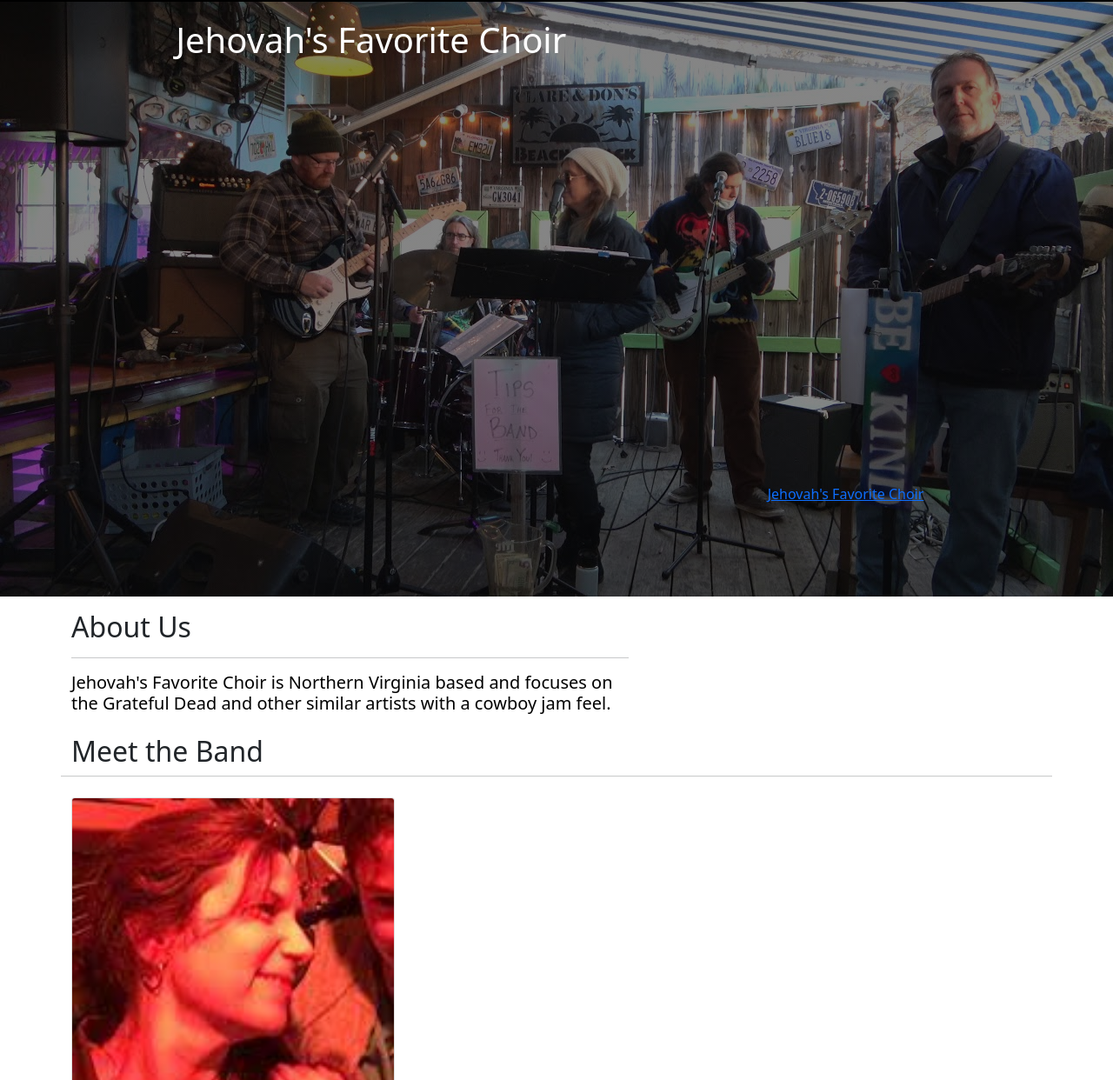
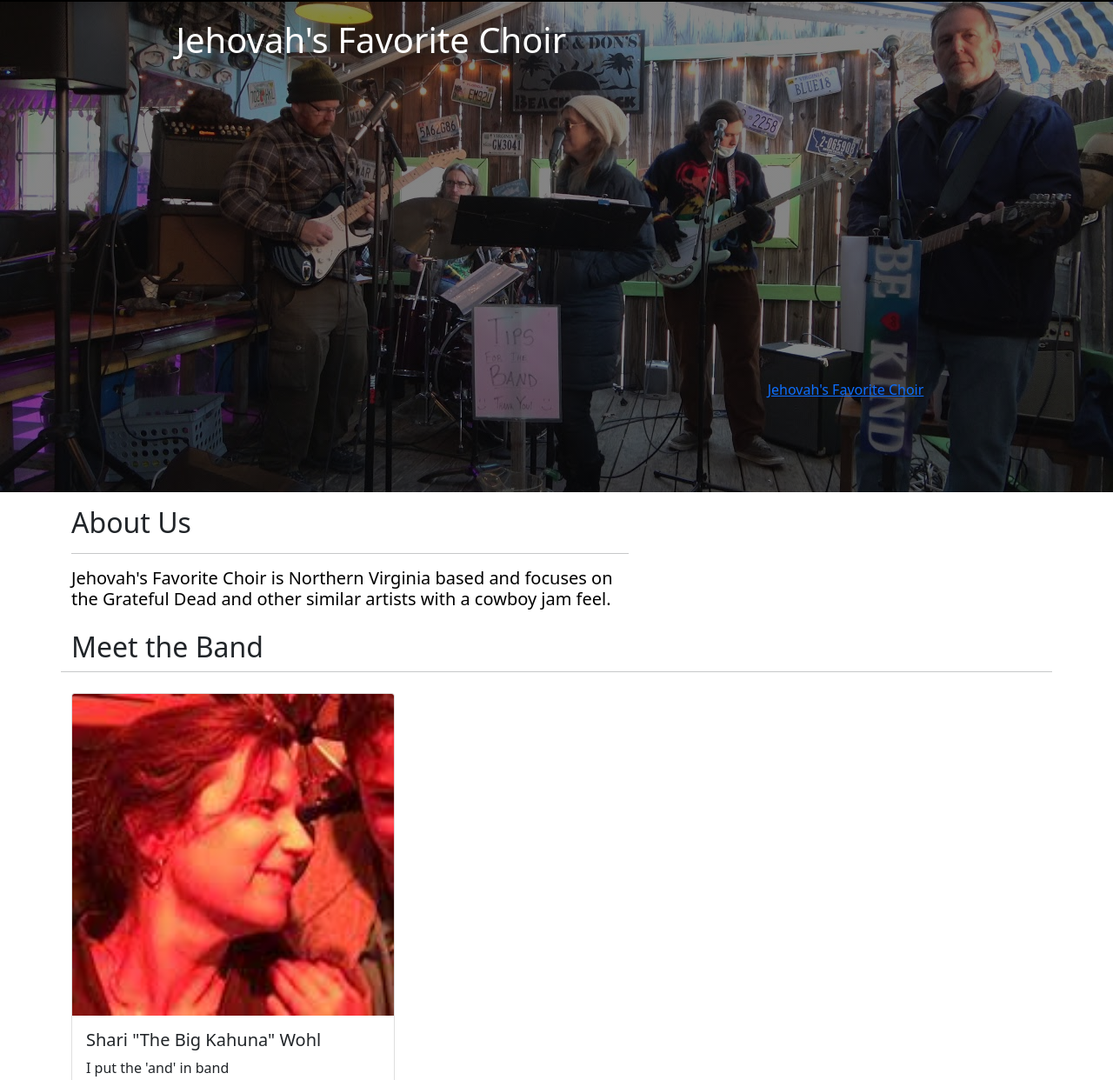
Before and after one commit to trigaten/Jehovah-s-Favorite-Choir, a plain HTML site: page index.html in a window 1280 px wide. Shown: the part 58-1300 px from the top of the page at 87% size. Drawn offline with nearby package versions, Linux system fonts and the light colour scheme.

Commit message:
bg-img-style

```diff
--- a/index.html
+++ b/index.html
@@ -74,11 +74,13 @@
         }
     </style>
     <!-- rgb(22, 67, 118) -->
-    <div class="jumbotron pt-5 mt-4" style="min-height: 45rem; background-color:white;background: linear-gradient( rgba(11, 11, 11, 0.5), rgba(11, 11, 11, 0.5) ), url('media/the-band.jpg');background-size: cover;">
+    <div class="jumbotron pt-5 mt-4" style="background-color:white;background: linear-gradient( rgba(11, 11, 11, 0.5), rgba(11, 11, 11, 0.5) ), url('media/the-band.jpg');background-size: cover;background-repeat: no-repeat;background-position:center">
+
         <div class="container-fluid pt-2">
             <div class="row">
                 <div class="col-md-12 col-lg-8">
                     <h1 style="color:white;" class="text-center mb-3">Jehovah's Favorite Choir</h1>
+                    <div style="min-height: 30rem;"></div>
                     <!-- <img src="media/the-band.jpg" class="img-fluid center-block" style="border-radius: 7px; border: 1px solid black; max-width: 95%"> -->
 
                 </div>
@@ -151,7 +153,7 @@
             el: '#people',
             data: {
                 people: [
-                    { image: 'media/people/Shari.jpeg', name: "Shari", quote: "I put the and in band" }
+                    { image: 'media/people/Shari.jpeg', name: 'Shari "The Big Kahuna" Wohl', quote: "I put the 'and' in band" }
                 ]
             }
         })
@@ -159,8 +161,7 @@
 </body>
 
 <footer
-    style="height: 60px;margin-top: 30px; background-image: url(media/footer-bg.png);background-repeat: repeat-x; background-size:contain">
-
+    style="height: 60px;margin-top: 30px; background-image: url(media/footer-bg.png);background-repeat: repeat-x; background-size:contain; background-color: rgb(22, 67, 118);">
 </footer>
 
 <script src="https://cdn.jsdelivr.net/npm/@popperjs/core@2.9.2/dist/umd/popper.min.js"
```
